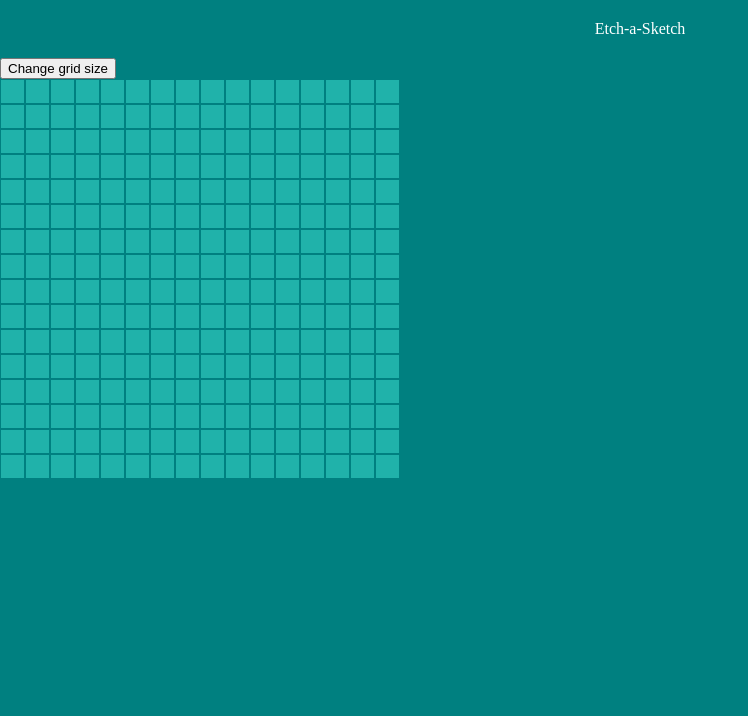
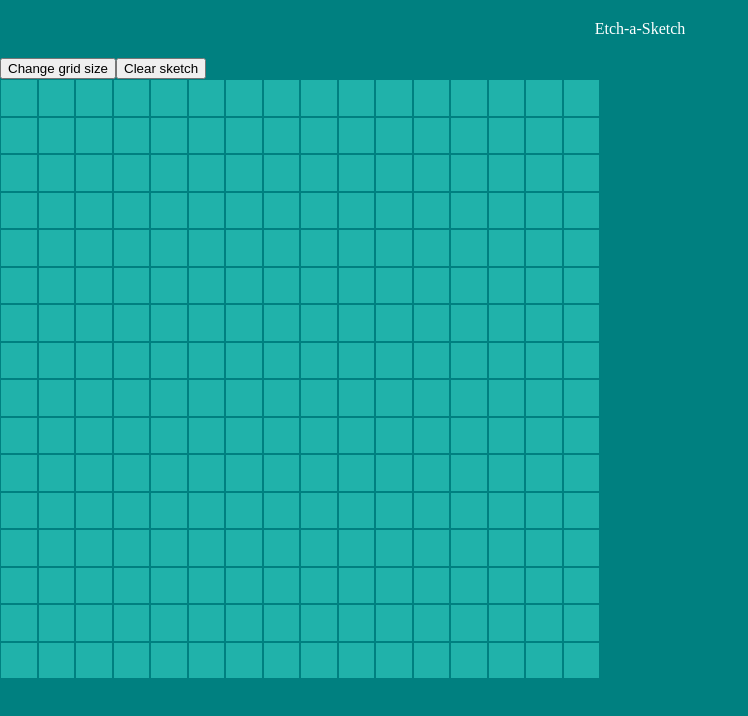
Before and after one commit to JennieLust/odin-sketch, a plain HTML site: page index.html in a window 1280 px wide. Shown: the whole page, without its empty margins (0-748 px from the left). Drawn offline with Linux system fonts and the light colour scheme.

Commit message:
fix bug / add clear button and function

```diff
--- a/index.html
+++ b/index.html
@@ -21,16 +21,23 @@
 
     /* ADD display grid to body, and config it */
 
-
+    /* global var that sets number of rows/cols */
+    let rowTot = 16;
 
 
     /* button/popup sets number of gridxgrid */
     const rowButton = document.createElement('button');
     rowButton.innerText = "Change grid size";
     rowButton.addEventListener('click', () => {
-        let rowTot = prompt("Enter a number between 6 and 100:")
+        rowTot = prompt("Enter a number between 6 and 100:")
         setGrid(rowTot);
     })
+
+    /* clear sketch button */
+    const clearButton = document.createElement('button');
+    clearButton.innerText = "Clear sketch";
+    clearButton.addEventListener('click', () => {
+        setGrid(rowTot)});
 
     /* init header and config */
     const header = document.createElement('div');
@@ -41,8 +48,8 @@
 
     /* creates and config gridContainer */
     const gridContainer = document.createElement('div');
-    gridContainer.style.height = "400px";
-    gridContainer.style.width = "400px";
+    gridContainer.style.height = "600px";
+    gridContainer.style.width = "600px";
     gridContainer.style.textAlign = "center";
     gridContainer.style.alignContent = "center";
 
@@ -52,6 +59,8 @@
     gridContainer.style.backgroundColor = "lightseagreen";
 
     function setGrid(rowTot) {
+    /* clears out any previous divs */
+        gridContainer.innerHTML = '';
     /* number of rows and columns based on rowTot */
         gridContainer.style.gridTemplateColumns = `repeat(${rowTot}, 1fr`;
         gridContainer.style.gridTemplateRows = `repeat(${rowTot}, 1fr)`;
@@ -64,9 +73,11 @@
         /* makes grid-child visible for fesökning */
         this["gridItem"+i].innerText = "";
         this["gridItem"+i].style.border = "1px solid teal";
+        this["gridItem"+i].style.backgroundColor = "lightseagreen";
 
-        this["gridItem"+i].addEventListener('mouseover', () => {
+        this["gridItem"+i].addEventListener('mouseenter', () => {
            event.target.style.backgroundColor = "black";
+           event.target.style.cursor = "crosshair"
         });
         gridContainer.appendChild(this["gridItem"+i]) };
 
@@ -74,6 +85,7 @@
 
     body.appendChild(header);
     body.appendChild(rowButton);
+    body.appendChild(clearButton);
     body.appendChild(gridContainer);
 
 
```
